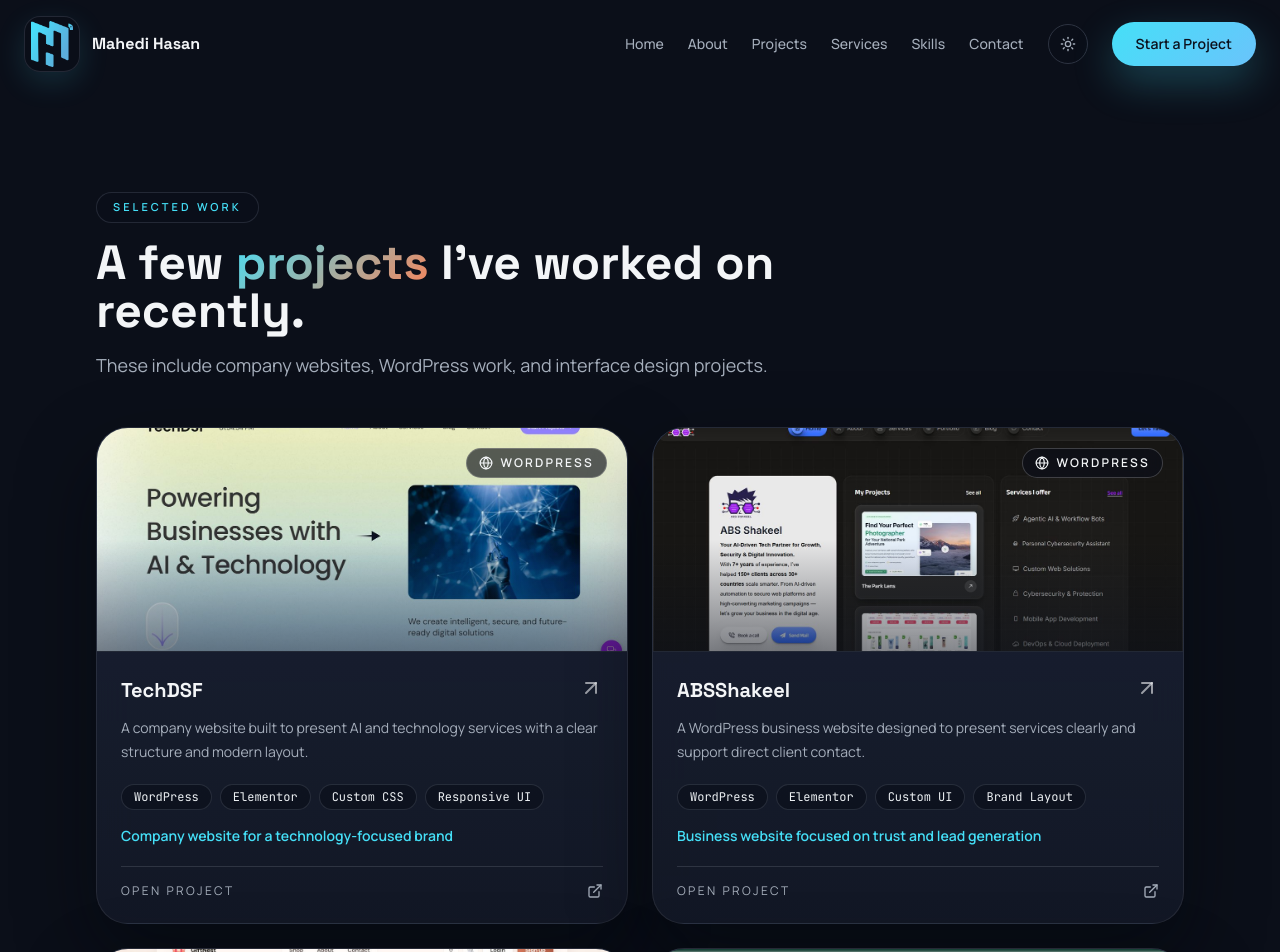
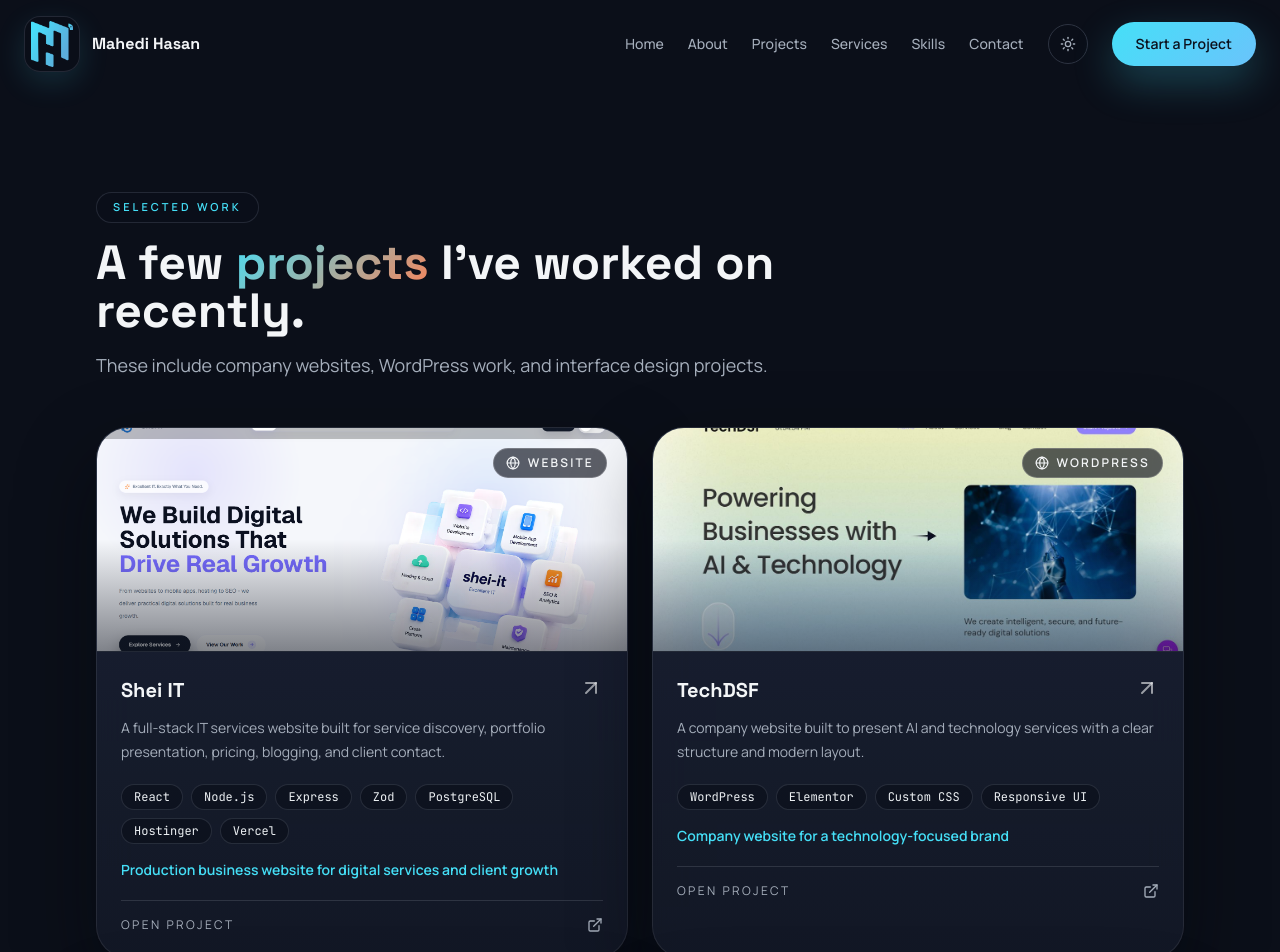
Before and after one commit to Mahedi454/personal-portfoilo, a React (Vite) app: page /projects in a window 1280 px wide. Shown: the top 952 px of the page. Built offline with nearby package versions, Linux system fonts and the light colour scheme; the HTML template or start-up script is replaced by a standard one.

Commit message:
add shei it project

```diff
--- a/src/data/projects.ts
+++ b/src/data/projects.ts
@@ -9,6 +9,16 @@
 };
 
 export const projects: ProjectItem[] = [
+  {
+    title: "Shei IT",
+    description:
+      "A full-stack IT services website built for service discovery, portfolio presentation, pricing, blogging, and client contact.",
+    tools: ["React", "Node.js", "Express", "Zod", "PostgreSQL", "Hostinger", "Vercel"],
+    impact: "Production business website for digital services and client growth",
+    image: "/assets/images/projects/Shei IT.png",
+    link: "https://www.shei-it.com/",
+    type: "website",
+  },
   {
     title: "TechDSF",
     description:
```
Also changed, not shown: public/assets/images/projects/Shei IT.png (added).
